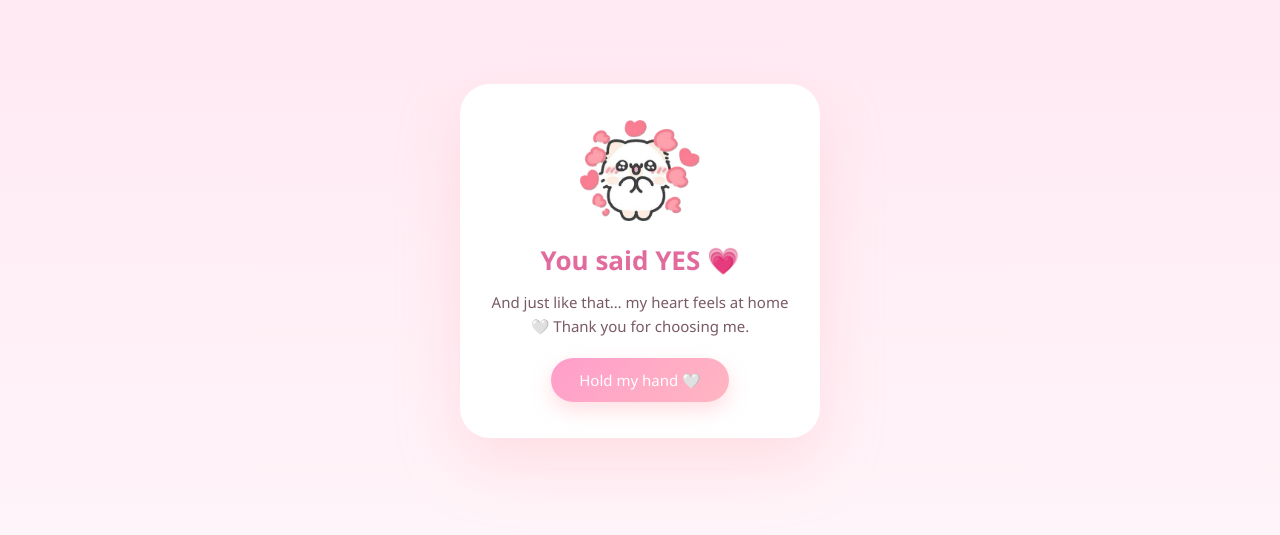
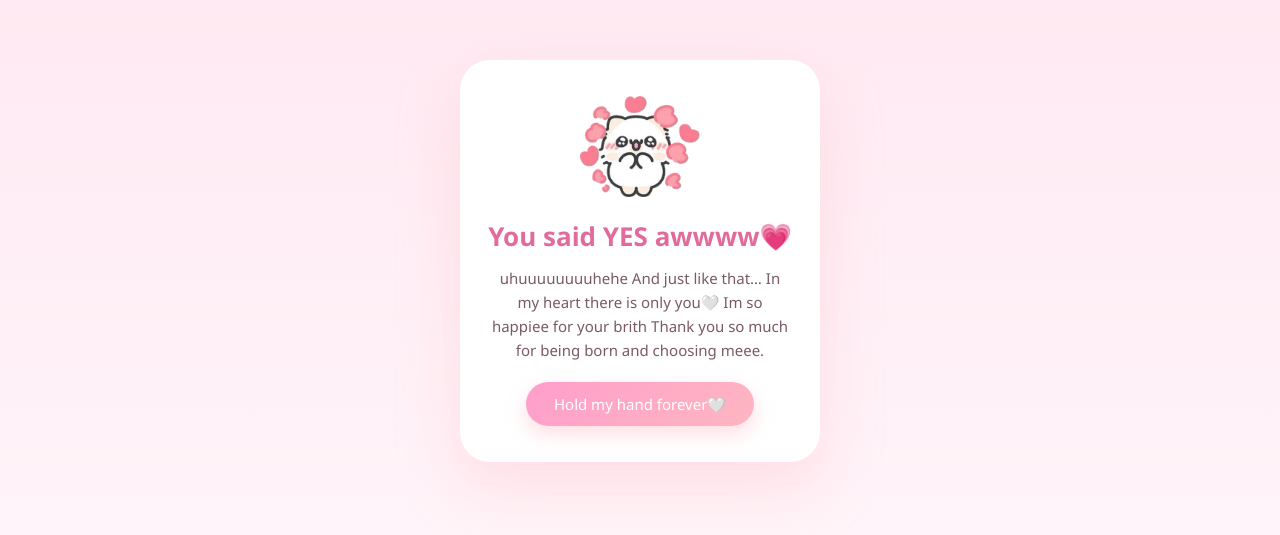
Before and after one commit to Iloveher4infinity/iloveher4infinity.github.io, a plain HTML site: page yes.html in a window 1280 px wide. Shown: the part 139-674 px from the top of the page. Drawn offline with Linux system fonts and the light colour scheme.

Commit message:
Revise text in yes.html for a more personal touch
Updated the message and added more personal expressions.

```diff
--- a/yes.html
+++ b/yes.html
@@ -73,14 +73,16 @@ p {
     <img src="images/happy.png" alt="Happy">
   </div>
 
-  <h1>You said YES 💗</h1>
+  <h1>You said YES awwww💗</h1>
   <p>
-    And just like that…
-    my heart feels at home 🤍
-    Thank you for choosing me.
+    uhuuuuuuuuhehe And just like that…
+    In my heart there is only you🤍
+    Im so happiee for your brith
+    Thank you so much for being born
+    and choosing meee.
   </p>
 
-  <button class="btn">Hold my hand 🤍</button>
+  <button class="btn">Hold my hand forever🤍</button>
 </div>
 
 </body>
```
